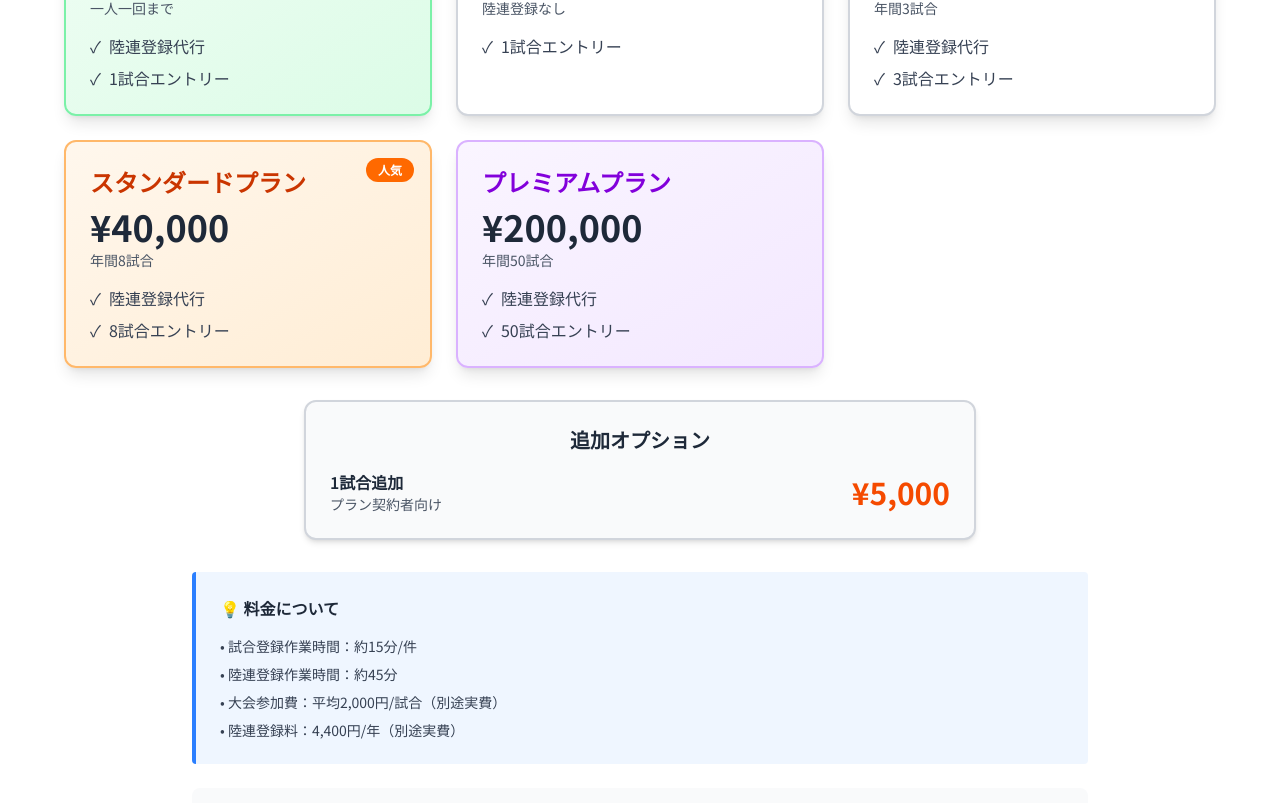
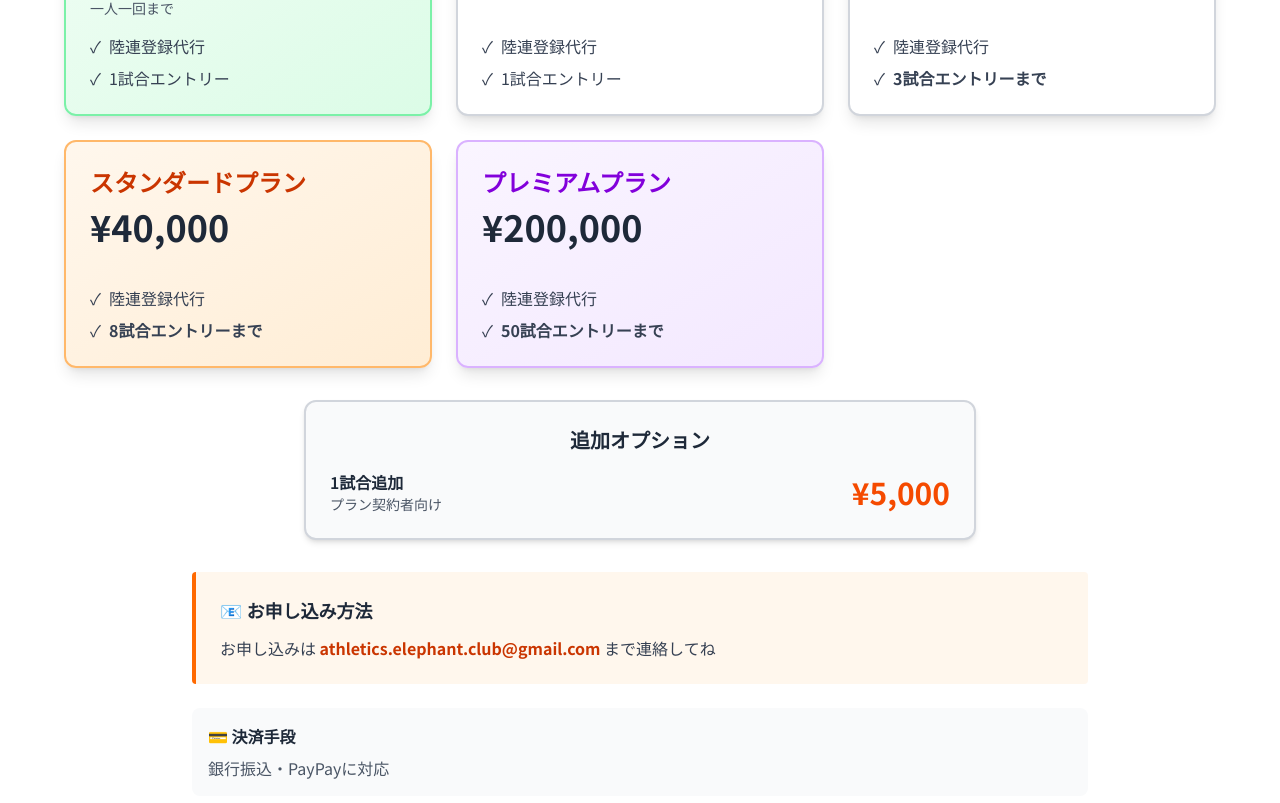
Before and after one commit to koya1127/elephant, a Next.js app in the folder apps/public-web/: page / in a window 1280 px wide. Shown: the part 1477-2280 px from the top of the page. Built offline with nearby package versions, Linux system fonts and the light colour scheme.

Commit message:
Refine pricing plans: Remove cost breakdown, update ¥15k plan, emphasize trial limits, add contact info

```diff
--- a/apps/public-web/src/app/page.tsx
+++ b/apps/public-web/src/app/page.tsx
@@ -122,8 +122,11 @@ export default function HomePage() {
             <div className="bg-white border-2 border-gray-300 rounded-xl p-6 shadow-lg">
               <h3 className="text-2xl font-bold text-gray-700 mb-2">単発レースプラン</h3>
               <div className="text-4xl font-bold text-gray-800 mb-1">¥15,000</div>
-              <p className="text-sm text-gray-600 mb-4">陸連登録なし</p>
+              <p className="text-sm text-gray-600 mb-4">&nbsp;</p>
               <div className="space-y-2 text-gray-700">
+                <p className="flex items-center">
+                  <span className="mr-2">✓</span> 陸連登録代行
+                </p>
                 <p className="flex items-center">
                   <span className="mr-2">✓</span> 1試合エントリー
                 </p>
@@ -134,31 +137,28 @@ export default function HomePage() {
             <div className="bg-white border-2 border-gray-300 rounded-xl p-6 shadow-lg">
               <h3 className="text-2xl font-bold text-blue-700 mb-2">ライトプラン</h3>
               <div className="text-4xl font-bold text-gray-800 mb-1">¥20,000</div>
-              <p className="text-sm text-gray-600 mb-4">年間3試合</p>
+              <p className="text-sm text-gray-600 mb-4">&nbsp;</p>
               <div className="space-y-2 text-gray-700">
                 <p className="flex items-center">
                   <span className="mr-2">✓</span> 陸連登録代行
                 </p>
                 <p className="flex items-center">
-                  <span className="mr-2">✓</span> 3試合エントリー
+                  <span className="mr-2">✓</span> <strong>3試合エントリーまで</strong>
                 </p>
               </div>
             </div>
 
             {/* スタンダードプラン */}
-            <div className="bg-gradient-to-br from-orange-50 to-orange-100 border-2 border-orange-300 rounded-xl p-6 shadow-lg relative">
-              <div className="absolute top-4 right-4 bg-orange-500 text-white text-xs font-bold px-3 py-1 rounded-full">
-                人気
-              </div>
+            <div className="bg-gradient-to-br from-orange-50 to-orange-100 border-2 border-orange-300 rounded-xl p-6 shadow-lg">
               <h3 className="text-2xl font-bold text-orange-700 mb-2">スタンダードプラン</h3>
               <div className="text-4xl font-bold text-gray-800 mb-1">¥40,000</div>
-              <p className="text-sm text-gray-600 mb-4">年間8試合</p>
+              <p className="text-sm text-gray-600 mb-4">&nbsp;</p>
               <div className="space-y-2 text-gray-700">
                 <p className="flex items-center">
                   <span className="mr-2">✓</span> 陸連登録代行
                 </p>
                 <p className="flex items-center">
-                  <span className="mr-2">✓</span> 8試合エントリー
+                  <span className="mr-2">✓</span> <strong>8試合エントリーまで</strong>
                 </p>
               </div>
             </div>
@@ -167,13 +167,13 @@ export default function HomePage() {
             <div className="bg-gradient-to-br from-purple-50 to-purple-100 border-2 border-purple-300 rounded-xl p-6 shadow-lg md:col-span-2 lg:col-span-1">
               <h3 className="text-2xl font-bold text-purple-700 mb-2">プレミアムプラン</h3>
               <div className="text-4xl font-bold text-gray-800 mb-1">¥200,000</div>
-              <p className="text-sm text-gray-600 mb-4">年間50試合</p>
+              <p className="text-sm text-gray-600 mb-4">&nbsp;</p>
               <div className="space-y-2 text-gray-700">
                 <p className="flex items-center">
                   <span className="mr-2">✓</span> 陸連登録代行
                 </p>
                 <p className="flex items-center">
-                  <span className="mr-2">✓</span> 50試合エントリー
+                  <span className="mr-2">✓</span> <strong>50試合エントリーまで</strong>
                 </p>
               </div>
             </div>
@@ -193,18 +193,14 @@ export default function HomePage() {
             </div>
           </div>
 
-          {/* 料金の内訳説明 */}
-          <div className="max-w-4xl mx-auto bg-blue-50 border-l-4 border-blue-500 rounded p-6">
-            <h3 className="font-bold text-gray-800 mb-4">💡 料金について</h3>
-            <div className="space-y-2 text-sm text-gray-700">
-              <p>• 試合登録作業時間：約15分/件</p>
-              <p>• 陸連登録作業時間：約45分</p>
-              <p>• 大会参加費：平均2,000円/試合（別途実費）</p>
-              <p>• 陸連登録料：4,400円/年（別途実費）</p>
-            </div>
+          <div className="max-w-4xl mx-auto bg-orange-50 border-l-4 border-orange-500 rounded p-6 mb-6">
+            <h3 className="font-bold text-gray-800 mb-3 text-lg">📧 お申し込み方法</h3>
+            <p className="text-gray-700">
+              お申し込みは <strong className="text-orange-700">athletics.elephant.club@gmail.com</strong> まで連絡してね
+            </p>
           </div>
 
-          <div className="mt-6 p-4 bg-gray-50 rounded-lg max-w-4xl mx-auto">
+          <div className="p-4 bg-gray-50 rounded-lg max-w-4xl mx-auto">
             <h3 className="font-semibold text-gray-800 mb-2">💳 決済手段</h3>
             <p className="text-gray-600">銀行振込・PayPayに対応</p>
           </div>
```
